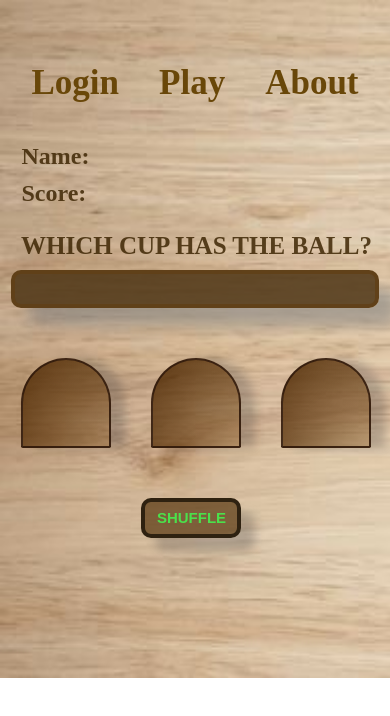
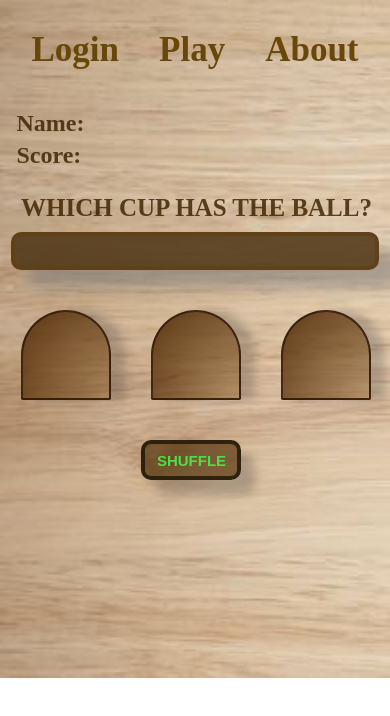
Before and after one commit to alexnmc/shell-game, a React (Create React App) app in the folder client/: page /body in a window 390 px wide. Shown: the top 716 px of the page. Built offline with nearby package versions, Linux system fonts and the light colour scheme.

Commit message:
responsive

```diff
--- a/client/src/style.css
+++ b/client/src/style.css
@@ -262,7 +262,7 @@ body {
         }
 
         .navbar{
-          margin-top: -70px;
+          margin-top: -160px;
           margin-bottom: 40px;
         }
 
@@ -313,8 +313,8 @@ body {
       .box1,
       .box2,
       .box3{
-        margin-top: 50px;
-        margin-bottom: 10px;
+        margin-top: 40px;
+        margin-bottom: 0px;
         height: 90px;
         width: 90px;
         font-size: 85px;
@@ -326,7 +326,7 @@ body {
        .name,
        .score{
          width:200px;
-         margin: 10px;
+         margin: 5px;
          font-size:24px;
        }
 
```
